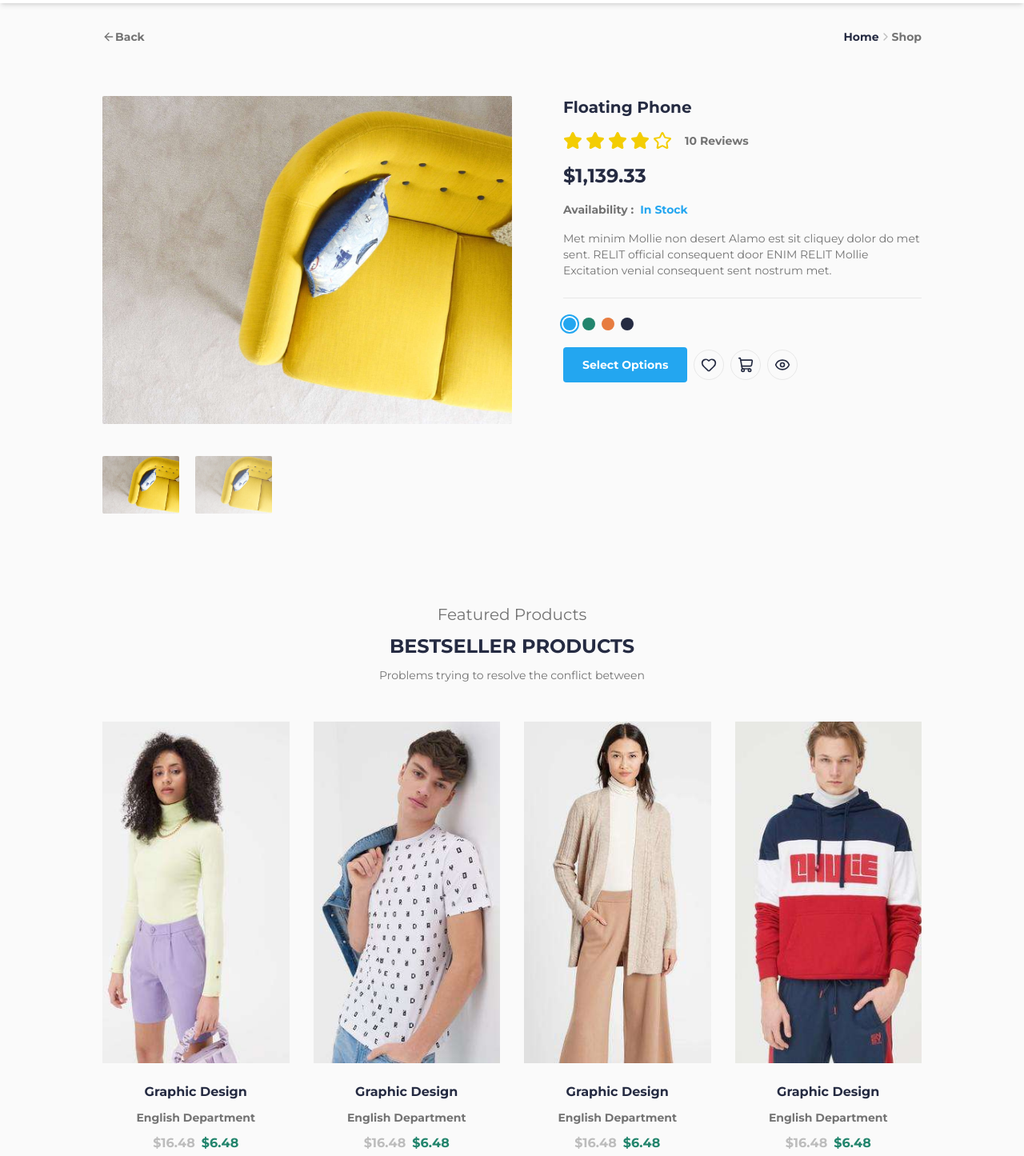
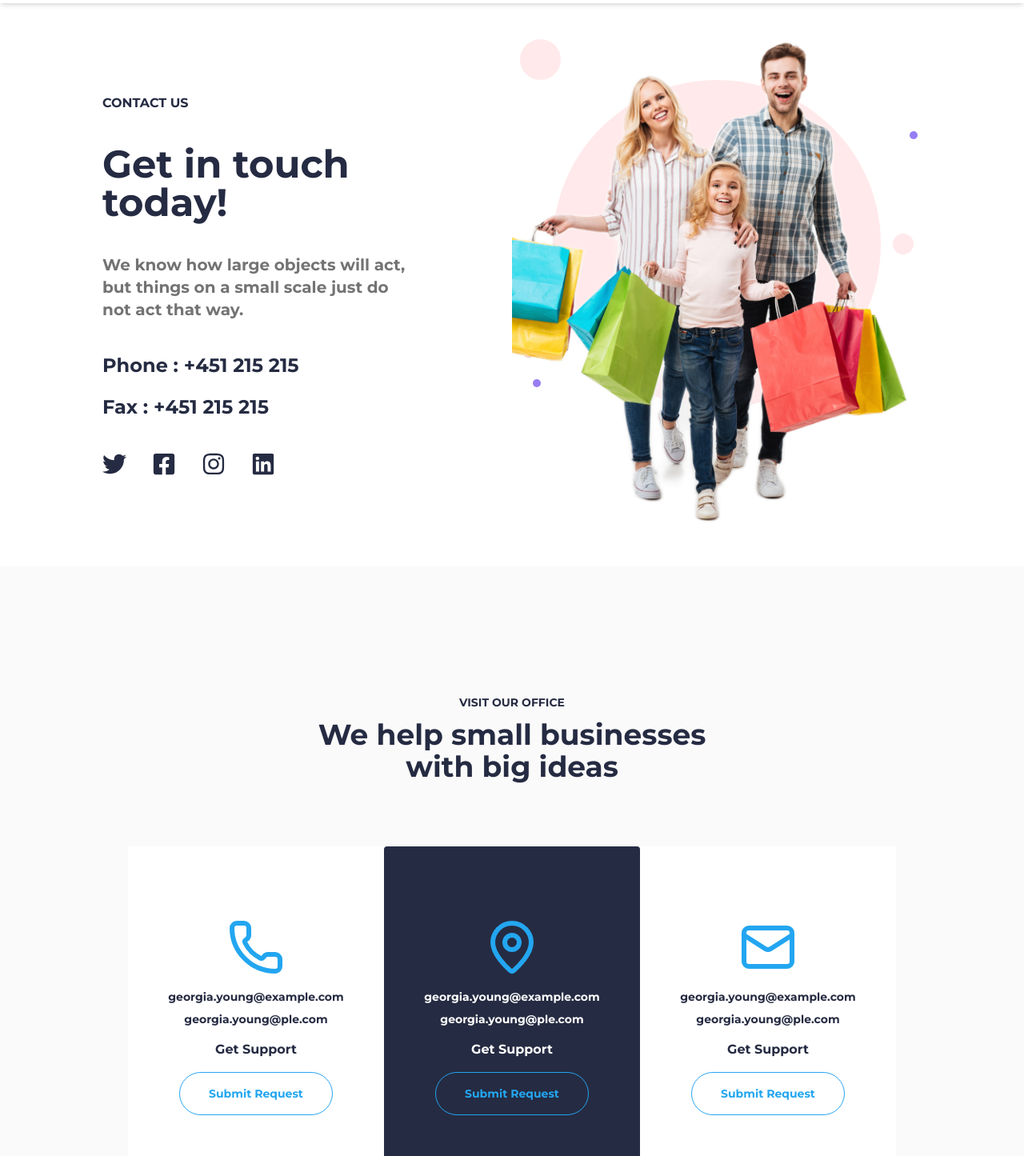
Before and after one commit to ihsnsahin/e-com-project, a React (Vite) app in the folder e-commerce/: page /contact in a window 1280 px wide. Shown: the part 120-1565 px from the top of the page at 80% size. Built offline with nearby package versions, Linux system fonts and the light colour scheme.

Commit message:
T05- Contact Page tamamlandı.

```diff
--- a/e-commerce/src/App.jsx
+++ b/e-commerce/src/App.jsx
@@ -3,6 +3,7 @@ import PageContent from "./layout/PageContent";
 import HomePage from "./pages/HomePage";
 import ShopPage from "./pages/ShopPage";
 import ProductDetailPage from './pages/ProductDetailPage';
+import ContactPage from './pages/ContactPage';
 
 function App() {
   return (
@@ -14,8 +15,11 @@ function App() {
         <Route path="/shop" exact>
           <ShopPage />
         </Route>
-        <Route>
-          <ProductDetailPage path="/shop/:id" />
+        <Route path="/shop/:id">
+          <ProductDetailPage />
+        </Route>
+        <Route path="/contact">
+          <ContactPage />
         </Route>
       </Switch>
     </PageContent>
--- a/e-commerce/src/components/ProductTabs.jsx
+++ b/e-commerce/src/components/ProductTabs.jsx
@@ -21,7 +21,7 @@ function ProductTabs() {
                         onClick={() => setActiveTab("Reviews")}
                     >Reviews (2)</span>
                 </div>
-                <div className="flex flex-wrap justify-center items-start lg:flex-nowrap lg:justify-between gap-7">
+                <div className="flex flex-wrap justify-center items-start lg:flex-nowrap lg:justify-start gap-7">
                     <div className="aspect-square md:aspect-[3/4] shrink-0 w-full max-w-[332px] max-h-[400px] rounded-sm shadow-sm overflow-hidden">
                         <img src="/product5.jpg" alt="product5" className="w-full h-full object-cover object-center" />
                     </div>
@@ -68,7 +68,7 @@ function ProductTabs() {
                         <div className="flex flex-col gap-7">
                             <h3 className="text-2xl">Reviews</h3>
                             <div className="flex flex-col gap-5 text-[#737373] font-normal">
-                                <p >No reviews yet. Be the first to review this product!</p>
+                                <p></p>
                             </div>
                         </div>
                     }
--- a/e-commerce/src/layout/HeaderMain.jsx
+++ b/e-commerce/src/layout/HeaderMain.jsx
@@ -1,7 +1,7 @@
 import { ChevronDown, ChevronUp, Heart, Search, ShoppingCart, User, UserPlus, X } from "lucide-react";
 import { useState } from "react";
 import { BiMenuAltRight } from "react-icons/bi";
-import { Link } from "react-router-dom/cjs/react-router-dom.min";
+import { Link } from "react-router-dom";
 
 function HeaderMain() {
     const [isMenuOpen, setMenuOpen] = useState(false);
--- /dev/null
+++ b/e-commerce/src/pages/ContactPage.jsx
@@ -0,0 +1,94 @@
+import { Mail, MapPin, Phone } from "lucide-react";
+import { FaFacebookSquare, FaInstagram, FaLinkedin, FaTwitter } from "react-icons/fa";
+
+function ContactPage() {
+    const officeCards = [
+        {
+            icon: Phone,
+            email: "georgia.young@example.com",
+            secondEmail: "georgia.young@ple.com",
+            dark: false,
+        },
+        {
+            icon: MapPin,
+            email: "georgia.young@example.com",
+            secondEmail: "georgia.young@ple.com",
+            dark: true,
+        },
+        {
+            icon: Mail,
+            email: "georgia.young@example.com",
+            secondEmail: "georgia.young@ple.com",
+            dark: false,
+        },
+    ];
+    return (
+        <>
+            <section className="bg-white py-8">
+                <div className="layout-flex gap-7 md:flex-row md:justify-between">
+                    <div className="flex flex-col w-full items-center  py-6 md:py-0 justify-center md:items-start md:max-w-sm gap-10">
+                        <h5 className="text-base text-center">CONTACT US</h5>
+                        <h2 className="text-4xl text-center md:text-5xl md:text-left">Get in touch today!</h2>
+                        <h4 className="text-xl text-[#737373] text-center md:text-left">We know how large objects will act, but things on a small scale just do not act that way.</h4>
+                        <div className="flex flex-col justify-center items-center md:items-start gap-5 text-2xl">
+                            <p>Phone : +451 215 215 </p>
+                            <p>Fax : +451 215 215</p>
+                        </div>
+
+                        <div className="flex flex-row items-center justify-center gap-8">
+                            <FaTwitter className="w-7.5 h-7.5" />
+                            <FaFacebookSquare className="w-7.5 h-7.5" />
+                            <FaInstagram className="w-7.5 h-7.5" />
+                            <FaLinkedin className="w-7.5 h-7.5" />
+                        </div>
+                    </div>
+                    <div className="relative z-0 aspect-[4/5] md:max-w-[50%] ">
+                        <img src="/contact.png" alt="" className="relative z-10 w-full h-full object-cover" />
+                        <div className="absolute aspect-square rounded-full bg-[#FFE9EA] -z-10 top-[10%] left-[10%] w-[80%]" />
+                        <div className="absolute aspect-square rounded-full bg-[#FFE9EA] -z-10 top-[2%] left-[2%] w-[10%]" />
+                        <div className="absolute aspect-square rounded-full bg-[#FFE9EA] -z-10 top-[40%] right-[2%] w-[5%]" />
+                        <div className="absolute aspect-square rounded-full bg-[#977DF4] -z-10 top-[20%] right-[1%] w-[2%]" />
+                        <div className="absolute aspect-square rounded-full bg-[#977DF4] -z-10 bottom-[30%] left-[5%] w-[2%]" />
+                    </div>
+                </div>
+            </section>
+
+            <section className="bg-[#FAFAFA] flex flex-col gap-20 py-40">
+                <div className="layout-flex items-center justify-center">
+                    <div className="flex flex-col justify-center items-center gap-2.5 max-w-2xs md:max-w-lg">
+                        <h6 className="text-center">VISIT OUR OFFICE</h6>
+                        <h2 className="text-4xl text-center">We help small businesses with big ideas</h2>
+                    </div>
+                </div>
+                <div className="flex flex-wrap justify-center items-center gap-8 lg:gap-0 w-full px-9 md:max-w-5xl md:mx-auto lg:px-0">
+                    {officeCards.map((card, index) => {
+                        const Icon = card.icon;
+                        return (<div key={index} className={`flex flex-col justify-center items-center w-full rounded-sm gap-4 aspect-3/4 max-w-xs  ${card.dark ? "bg-[#252B42]" : "bg-white"} `}>
+                            <Icon className="w-18 h-18 text-[#23A6F0]" />
+                            <div className={`flex flex-col justify-center items-center gap-2 ${card.dark ? "text-white" : ""}`}>
+                                <p className="">{card.email}</p>
+                                <p>{card.secondEmail}</p>
+                            </div>
+                            <h5 className={`text-base ${card.dark ? "text-white" : ""}`}>Get Support</h5>
+                            <button className="text-[#23A6F0] border border-[#23A6F0] rounded-full py-4 px-9 transition-colors duration-300 hover:bg-[#1d91d1] hover:text-white cursor-pointer">Submit Request</button>
+                        </div>)
+                    })}
+                </div>
+            </section>
+
+            <section className="bg-white py-40">
+                <div className="layout-flex items-center justify-center">
+                    <div className="flex flex-col justify-center items-center gap-7 max-w-2xs md:max-w-lg">
+                        <img src="/arrow.png" alt="arrow" className="w-[72px] object-contain mb-4" />
+                        <h5 className="text-base text-center">WE Can't WAIT TO MEET YOU</h5>
+                        <h1 className="text-6xl text-center">Let’s Talk</h1>
+                        <button className="text-white border border-[#23A6F0] bg-[#23A6F0] rounded-sm py-4 px-9 transition-colors duration-300 hover:bg-[#1d91d1] hover:text-white cursor-pointer">Try it free now</button>
+                    </div>
+                </div>
+            </section>
+        </>
+
+
+    )
+}
+export default ContactPage;
--- a/e-commerce/src/pages/ProductDetailPage.jsx
+++ b/e-commerce/src/pages/ProductDetailPage.jsx
@@ -101,14 +101,14 @@ function ProductDetailPage() {
                     <ProductOverview />
                 </div>
             </section>
-
+            <ProductTabs />
             <section className="bg-[#FAFAFA] py-20">
                 <div className="layout-flex gap-12">
                     <ProductsHeader />
                     <Products products={products} />
                 </div>
             </section>
-            <ProductTabs />
+
 
             <Brands />
         </>)
```
Also changed, not shown: e-commerce/src/components/Banner.jsx (+27 -23 lines), e-commerce/public/arrow.png (added), e-commerce/public/contact.png (added).
